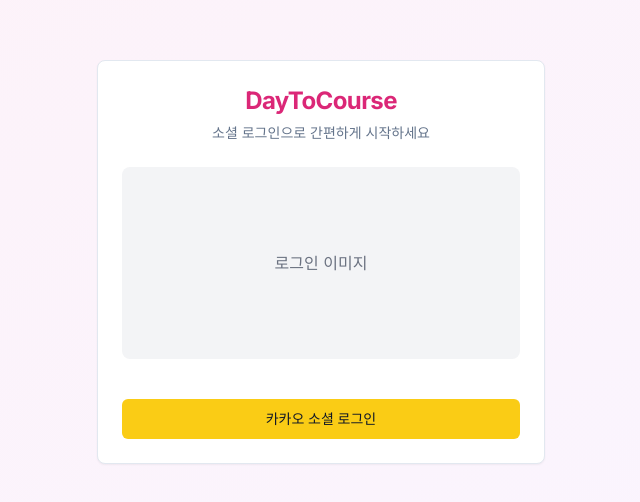
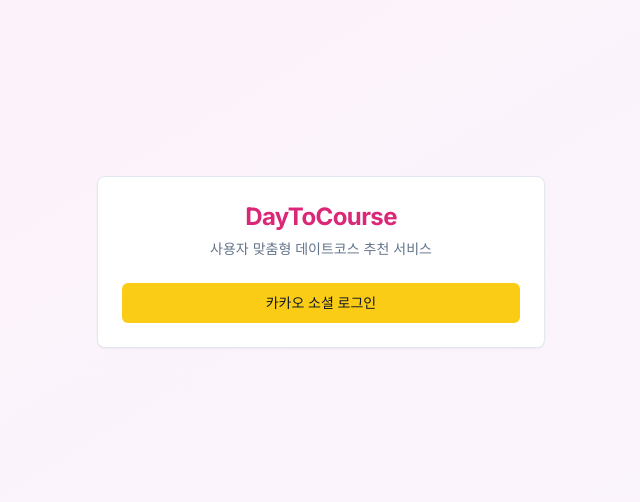
Before and after one commit to Ofcourse-DaytoCourse/Frontend, a Next.js app: page /login in a window 1280 px wide. Shown: the part 138-640 px from the top of the page, without its empty margins (319-959 px from the left). Built offline with nearby package versions, Linux system fonts and the light colour scheme.

Commit message:
Fix: 로그인 페이지 수정

```diff
--- a/app/login/page.tsx
+++ b/app/login/page.tsx
@@ -14,17 +14,10 @@ export default function LoginPage() {
       <Card className="w-full max-w-md">
         <CardHeader className="text-center">
           <CardTitle className="text-2xl font-bold text-pink-600">DayToCourse</CardTitle>
-          <CardDescription>소셜 로그인으로 간편하게 시작하세요</CardDescription>
+          <CardDescription>사용자 맞춤형 데이트코스 추천 서비스</CardDescription>
         </CardHeader>
         <CardContent className="space-y-4">
-          <div className="w-full h-48 bg-gray-100 rounded-lg flex items-center justify-center mb-6">
-            <span className="text-gray-500">로그인 이미지</span>
-          </div>
-
-          <Button
-            className="w-full bg-yellow-400 hover:bg-yellow-500 text-gray-900"
-            onClick={handleKakaoLogin}
-          >
+          <Button className="w-full bg-yellow-400 hover:bg-yellow-500 text-gray-900" onClick={handleKakaoLogin}>
             카카오 소셜 로그인
           </Button>
         </CardContent>
```
